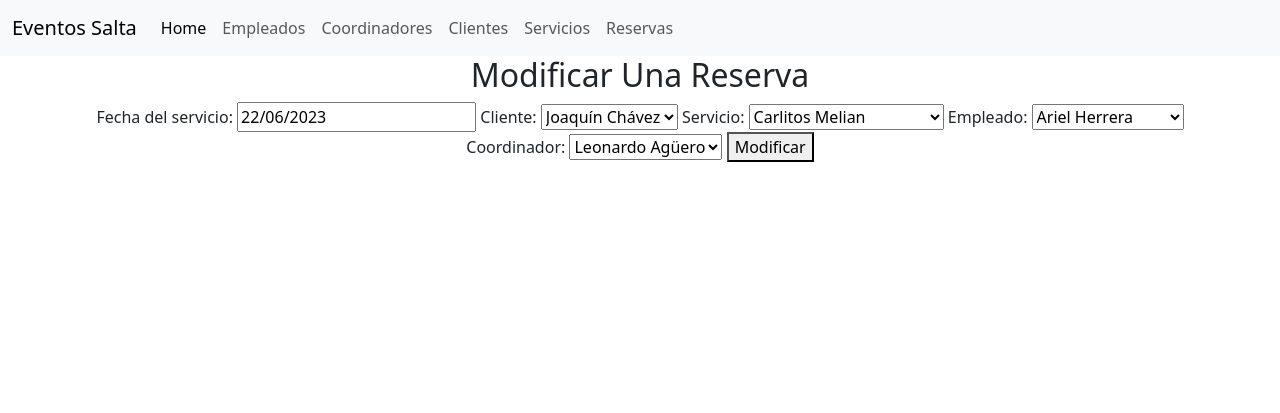
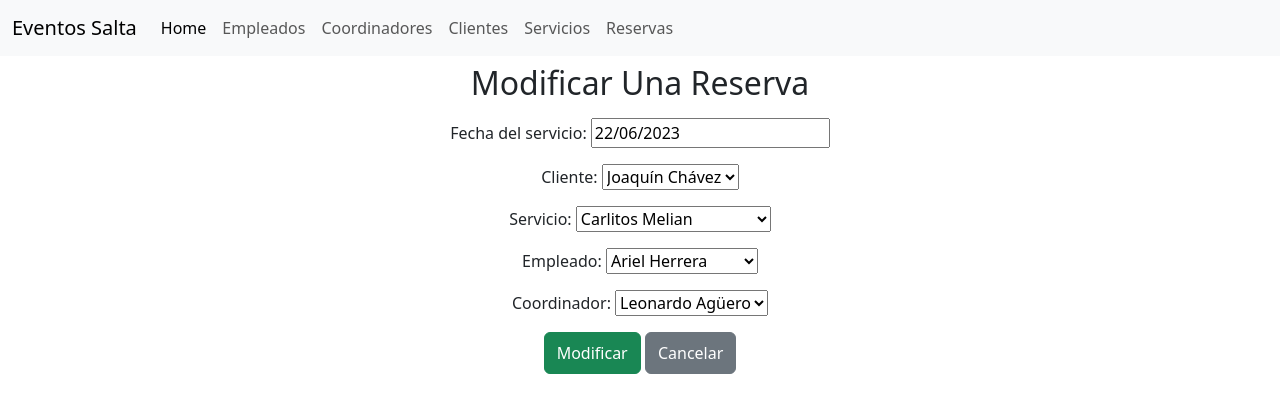
Before and after one commit to tomaslopezz/Caso-de-negocio-Django, a Django app: page /reservas/modificar/1 in a window 1280 px wide. Shown: the top 413 px of the page. Run offline with Django 4.2, Linux system fonts and the light colour scheme; data comes from the database, SQL or seed files in the repository; some libraries are stand-ins or nearby versions.

Commit message:
estilos del formulario para actualizar una reserva

```diff
--- a/templates/modificar_reserva.html
+++ b/templates/modificar_reserva.html
@@ -1,12 +1,14 @@
 {% extends 'base.html' %}
 
 {% block content %}
-<h2>Modificar Una Reserva</h2>
+<h2 class="py-2">Modificar Una Reserva</h2>
 
 <form action="" method="post">
     <input type="hidden" name="csrfmiddlewaretoken" value="{{ csrf_token }}">
-    {{ formulario }}
-    <button type="submit">Modificar</button>
+    {{ formulario.as_p() }}
+    <button type="submit" class="btn btn-success py-2">Modificar</button>
+    <a class="btn btn-secondary py-2" type="button" href="/reservas/listar">Cancelar</a>
+
 </form>
 
 {% endblock %}
```
